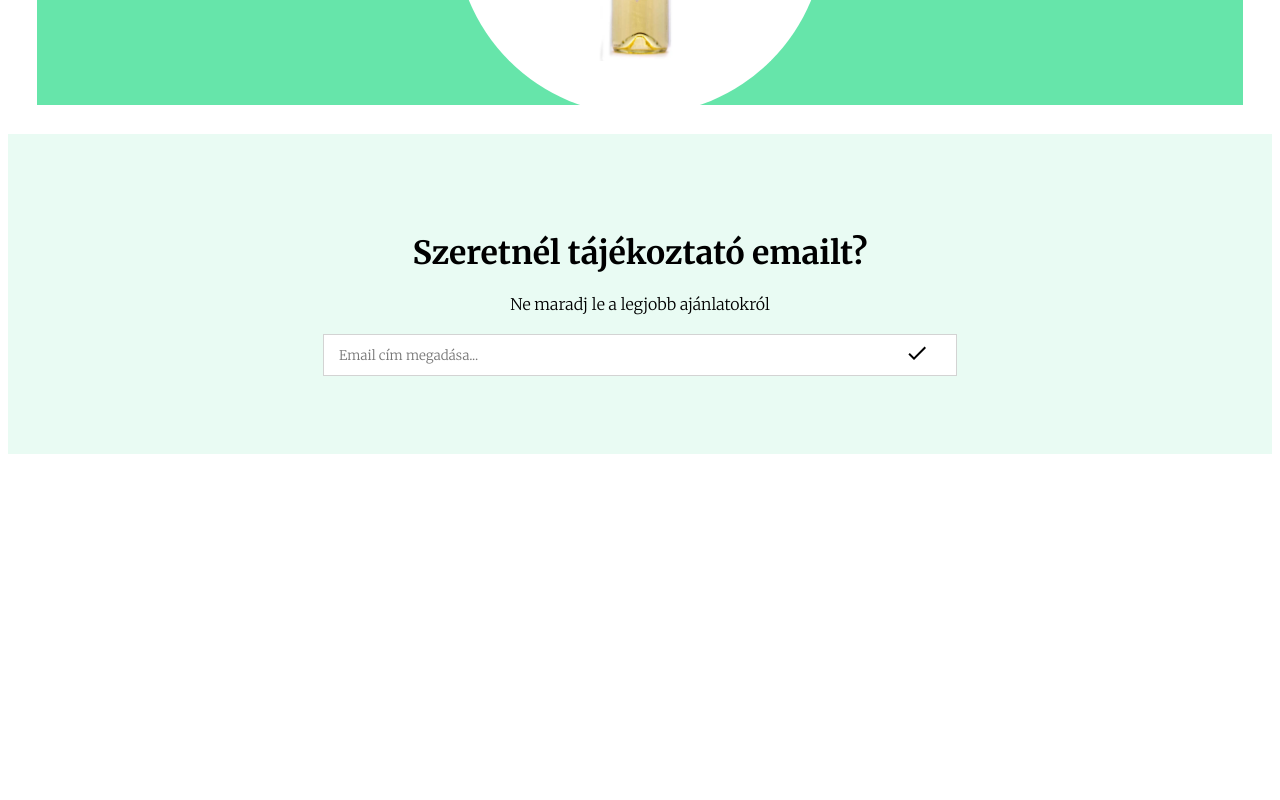
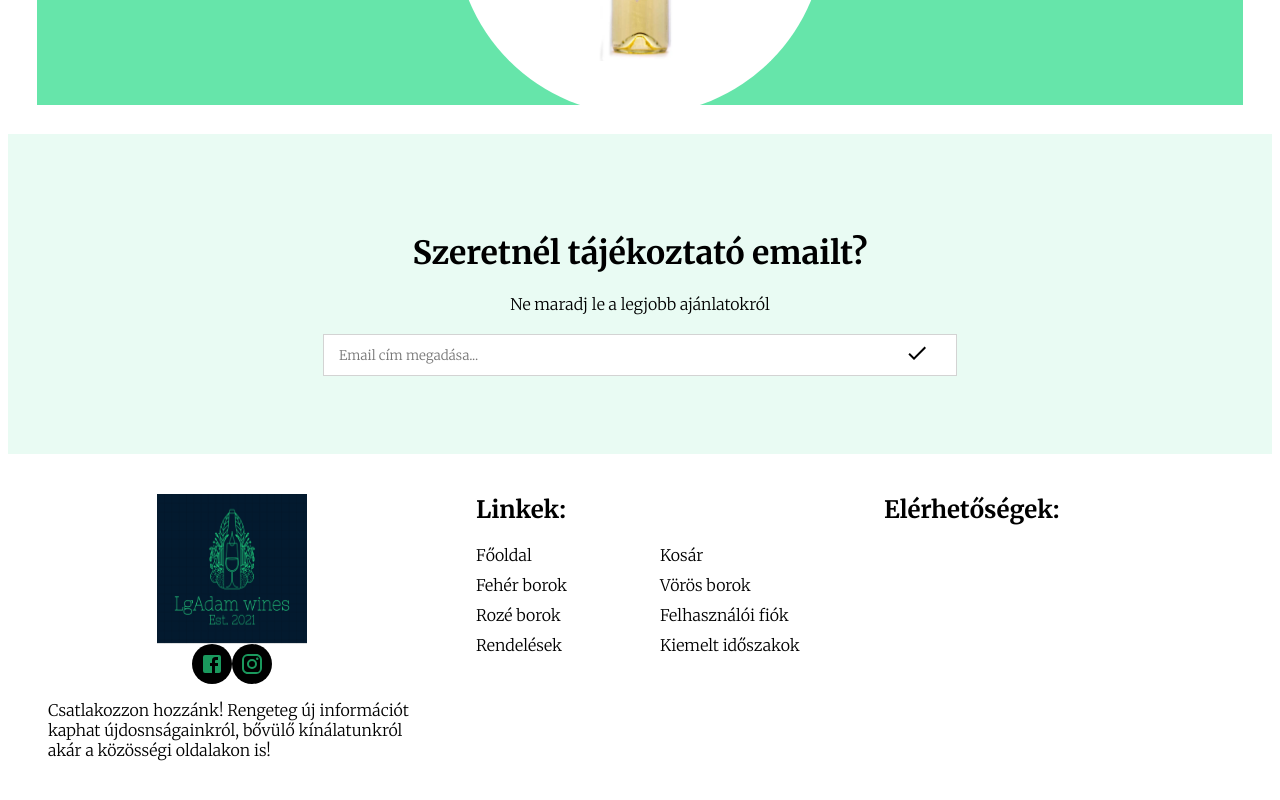
Before and after one commit to lgadam/ii3vey_szakd, a React (Create React App) app in the folder my-app/: page / in a window 1280 px wide. Shown: the part 1931-2731 px from the top of the page. Before the commit the page ends 2393 px from the top, so only its background shows below. Built offline with nearby package versions, Linux system fonts and the light colour scheme.

Commit message:
Footer: Added 3 component to the container
added logo and description, useful links, and contact but its not done.

```diff
--- a/my-app/src/Components/Footer.jsx
+++ b/my-app/src/Components/Footer.jsx
@@ -1,22 +1,93 @@
 import styled from "styled-components"
+import logo from './logo_szakdoga.PNG';
+import Facebook from '@mui/icons-material/Facebook';
+import Insta from '@mui/icons-material/Instagram';
 
 const Container = styled.div`
     display: flex;
 `
 const First = styled.div`
+    flex: 1;
+    display: flex;
+    padding: 40px;
+    flex-direction: column;
+    align-items: center;
+    justify-content: center;
+`
+const Second = styled.div`
+    flex: 1;
+    padding: 20px;
+`
+const Third = styled.div`
+    flex: 1;
+    padding: 20px;
+`
+const Image = styled.img`
+    width: 150px;
+    height: 150px;
+`
+const MediaContainer = styled.div`
+    display: flex;
+`
+const MediaIcon = styled.div`
+    width: 40px;
+    height: 40px;
+    border-radius: 50%;
+    color: #1a995d;
+    background-color: black;
+    display: flex;
+    align-items: center;
+    justify-content: center;
 
 `
-const Second = styled.div`
+const Description = styled.p`
 
 `
-const Third = styled.div`
-
+const ListH = styled.h2`
+    margin-bottom: 20px;
 `
-
+const List = styled.ul`
+    margin: 0;
+    padding: 0;
+    list-style: none;
+    display: flex;
+    flex-wrap: wrap;
+`
+const ListItem = styled.li`
+    width: 50%;
+    margin-bottom: 10px;
+`
 const Footer = () => {
   return (
     <Container>
-
+        <First>
+            <Image src={logo}/>
+            <MediaContainer>
+                <MediaIcon>
+                    <Facebook/>
+                </MediaIcon>
+                <MediaIcon>
+                    <Insta/>
+                </MediaIcon>
+            </MediaContainer>
+            <Description>Csatlakozzon hozzánk! Rengeteg új információt kaphat újdosnságainkról, bővülő kínálatunkról akár a közösségi oldalakon is!</Description>
+        </First>
+        <Second>
+            <ListH>Linkek:</ListH>
+            <List>
+            <ListItem>Főoldal</ListItem>
+            <ListItem>Kosár</ListItem>
+            <ListItem>Fehér borok</ListItem>
+            <ListItem>Vörös borok</ListItem>
+            <ListItem>Rozé borok</ListItem>
+            <ListItem>Felhasználói fiók</ListItem>
+            <ListItem>Rendelések</ListItem>
+            <ListItem>Kiemelt időszakok</ListItem>
+            </List>
+        </Second>
+        <Third>
+            <ListH>Elérhetőségek:</ListH>
+        </Third>
     </Container>
   )
 }
--- a/my-app/src/Pages/Home.jsx
+++ b/my-app/src/Pages/Home.jsx
@@ -1,6 +1,7 @@
 import React from 'react'
 import Announcement from '../Components/Announcement'
 import Categories from '../Components/Categories'
+import Footer from '../Components/Footer'
 import GuideMail from '../Components/GuideMail'
 import Navbar from '../Components/Navbar'
 import Products from '../Components/Products'
@@ -15,6 +16,7 @@ function Home() {
       <Categories/>
       <Products/>
       <GuideMail/>
+      <Footer/>
     </div>
   )
 }
```
